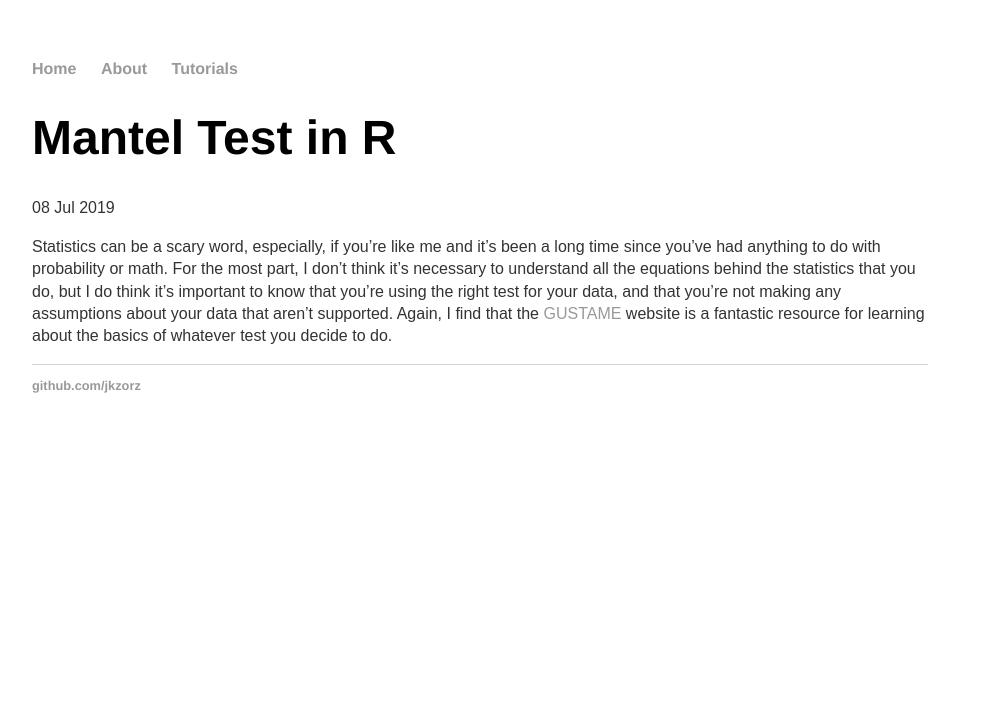
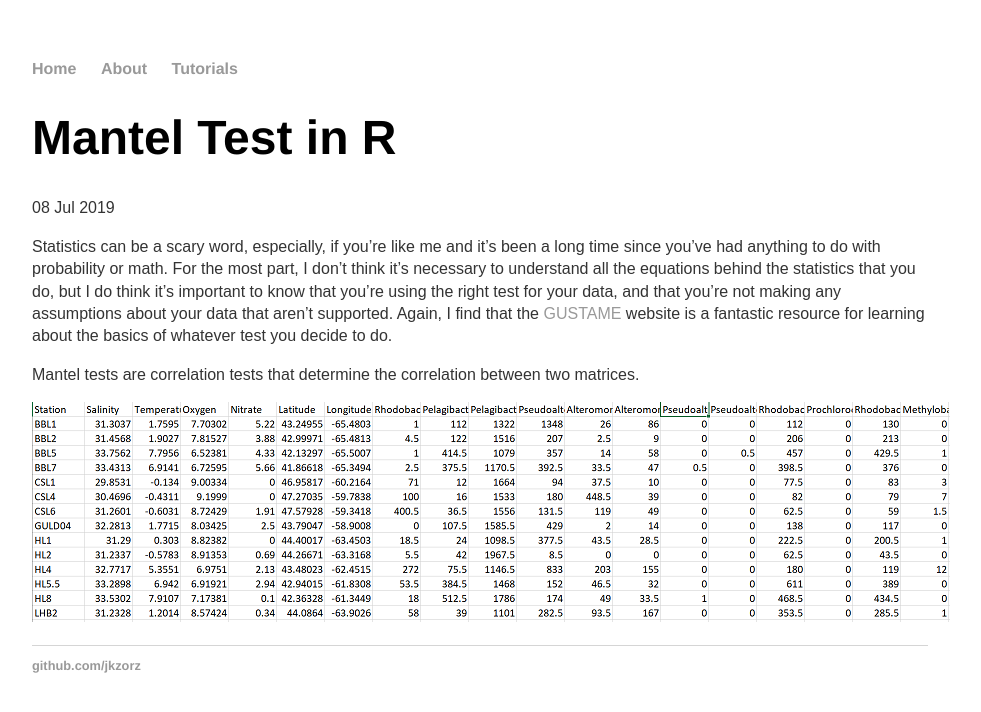
Before and after one commit to jkzorz/jkzorz.github.io, a Jekyll site: the page built from _posts/2019-07-08-mantel-test.md, in a window 1280 px wide. Shown: the top 712 px of the page, without its empty margins (160-1141 px from the left). Built offline with Jekyll 4.4.1, drawn with Linux system fonts in a browser that asks for light colours.

Commit message:
Update 2019-07-08-mantel-test.md

```diff
--- a/_posts/2019-07-08-mantel-test.md
+++ b/_posts/2019-07-08-mantel-test.md
@@ -6,3 +6,9 @@ date: 2019-07-08
 
 
 Statistics can be a scary word, especially, if you're like me and it's been a long time since you've had anything to do with probability or math. For the most part, I don't think it's necessary to understand all the equations behind the statistics that you do, but I do think it's important to know that you're using the right test for your data, and that you're not making any assumptions about your data that aren't supported.  Again, I find that the [GUSTAME](https://sites.google.com/site/mb3gustame/) website is a fantastic resource for learning about the basics of whatever test you decide to do.
+
+
+Mantel tests are correlation tests that determine the correlation between two matrices.
+
+
+![useful image]({{ site.url }}/assets/excel_for_mantel.png)
```
